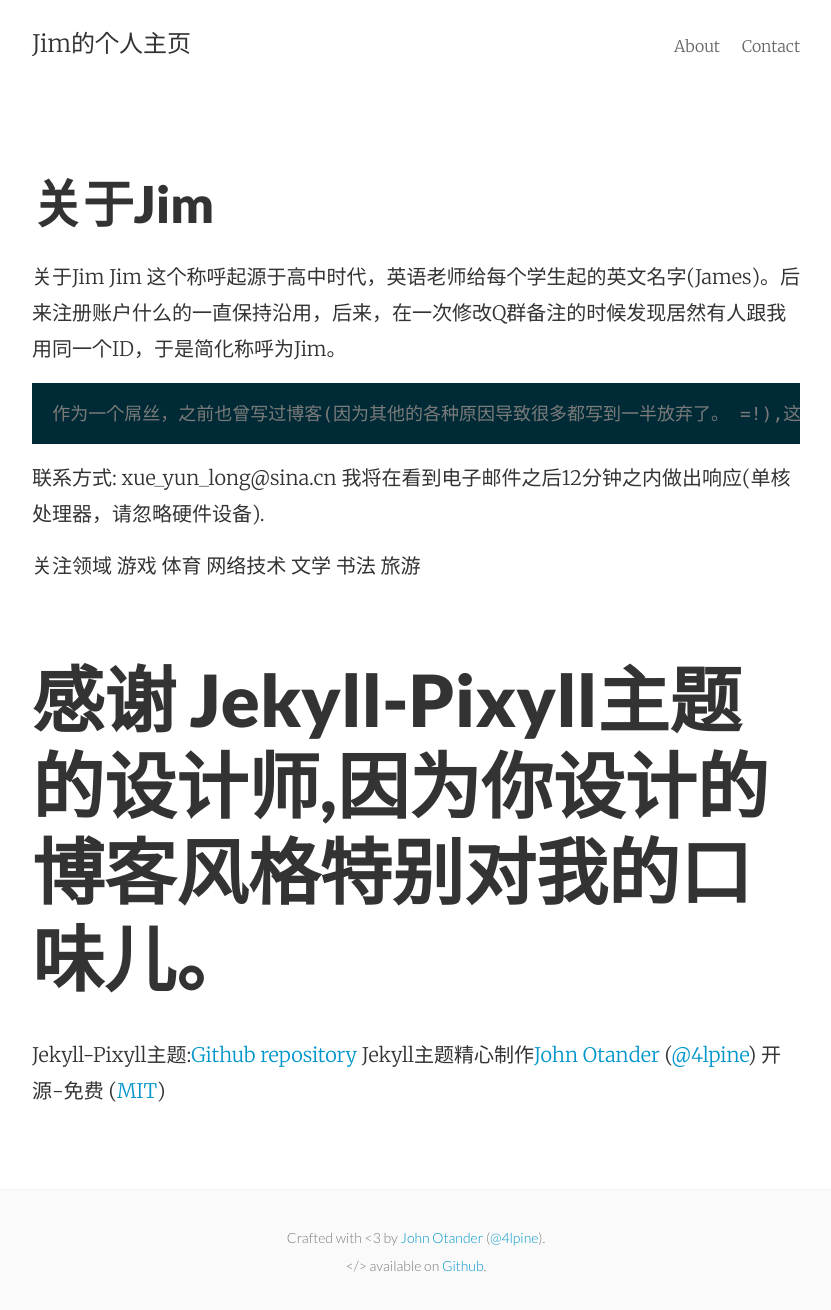
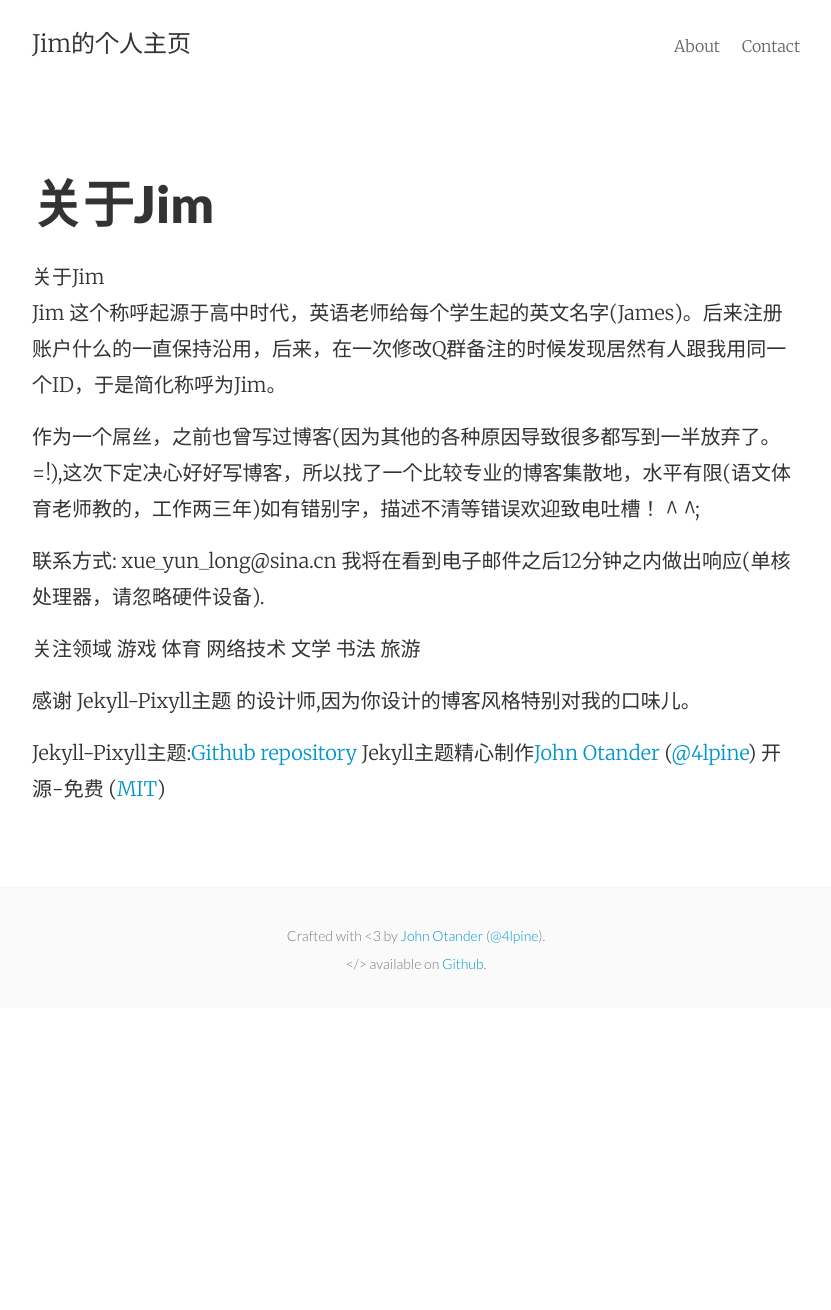
Before and after one commit to robinicon/microblog, a Jekyll site: the page built from about.md, in a window 1280 px wide. Shown: the whole page, without its empty margins (224-1055 px from the left). Built offline with Jekyll 4.4.1, drawn with Linux system fonts in a browser that asks for light colours; Markdown is read by kramdown in place of the engine named in the settings; after the commit the page ends 1008 px from its top, so only the background shows below that.

```diff
--- a/about.md
+++ b/about.md
@@ -4,16 +4,16 @@ title: 关于Jim
 permalink: /about/
 ---
 关于Jim
-    Jim 这个称呼起源于高中时代，英语老师给每个学生起的英文名字(James)。后来注册账户什么的一直保持沿用，后来，在一次修改Q群备注的时候发现居然有人跟我用同一个ID，于是简化称呼为Jim。
+Jim 这个称呼起源于高中时代，英语老师给每个学生起的英文名字(James)。后来注册账户什么的一直保持沿用，后来，在一次修改Q群备注的时候发现居然有人跟我用同一个ID，于是简化称呼为Jim。
 
-    作为一个屌丝，之前也曾写过博客(因为其他的各种原因导致很多都写到一半放弃了。 =!),这次下定决心好好写博客，所以找了一个比较专业的博客集散地，水平有限(语文体育老师教的，工作两三年)如有错别字，描述不清等错误欢迎致电吐槽！ ^ ^;
+作为一个屌丝，之前也曾写过博客(因为其他的各种原因导致很多都写到一半放弃了。 =!),这次下定决心好好写博客，所以找了一个比较专业的博客集散地，水平有限(语文体育老师教的，工作两三年)如有错别字，描述不清等错误欢迎致电吐槽！ ^ ^;
 
 联系方式: xue_yun_long@sina.cn
 我将在看到电子邮件之后12分钟之内做出响应(单核处理器，请忽略硬件设备).
 
 关注领域 游戏 体育 网络技术 文学 书法 旅游
 
-#感谢 Jekyll-Pixyll主题 的设计师,因为你设计的博客风格特别对我的口味儿。
+感谢 Jekyll-Pixyll主题 的设计师,因为你设计的博客风格特别对我的口味儿。
 
 Jekyll-Pixyll主题:[Github repository](https://github.com/johnotander/pixyll)
 Jekyll主题精心制作[John Otander](http://johnotander.com)
```
